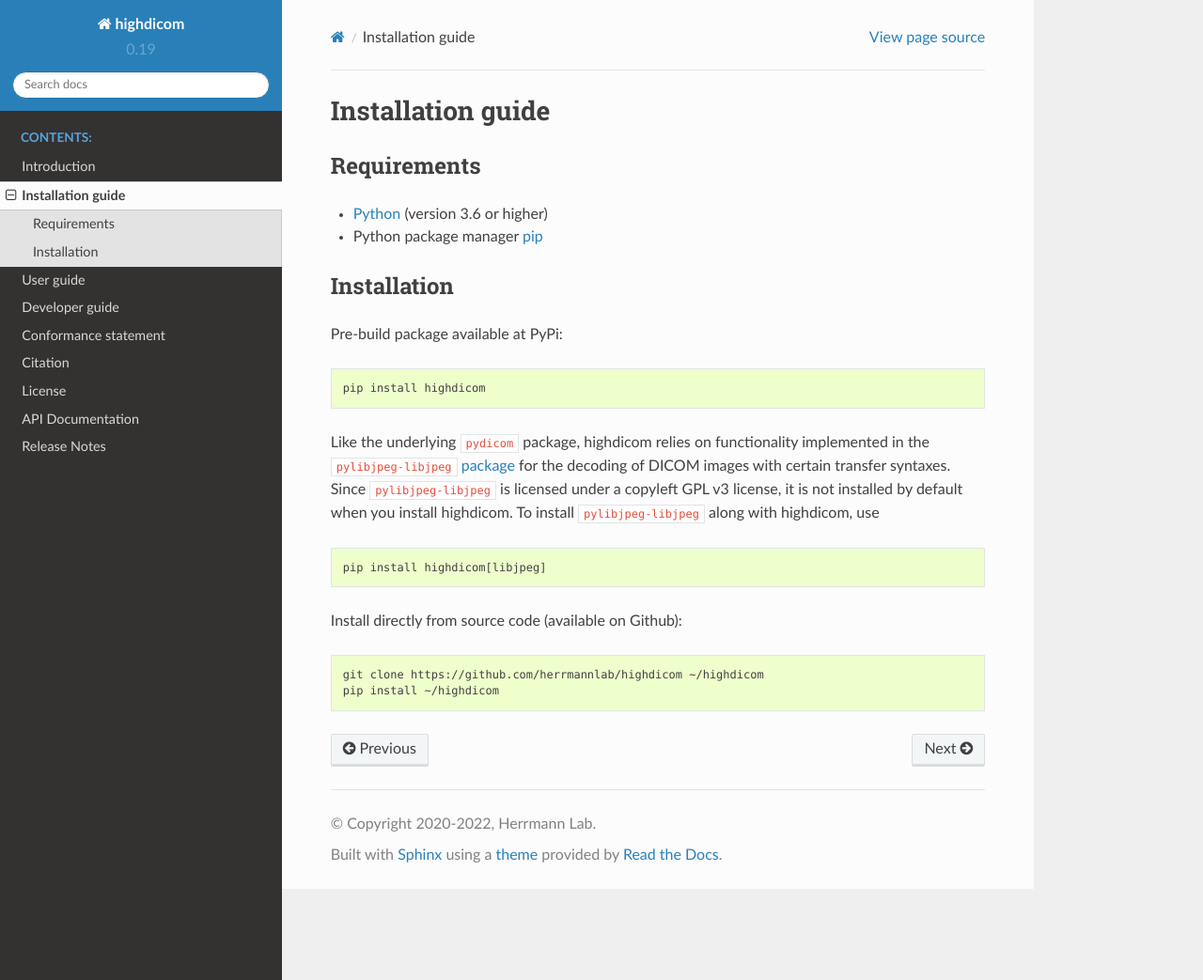
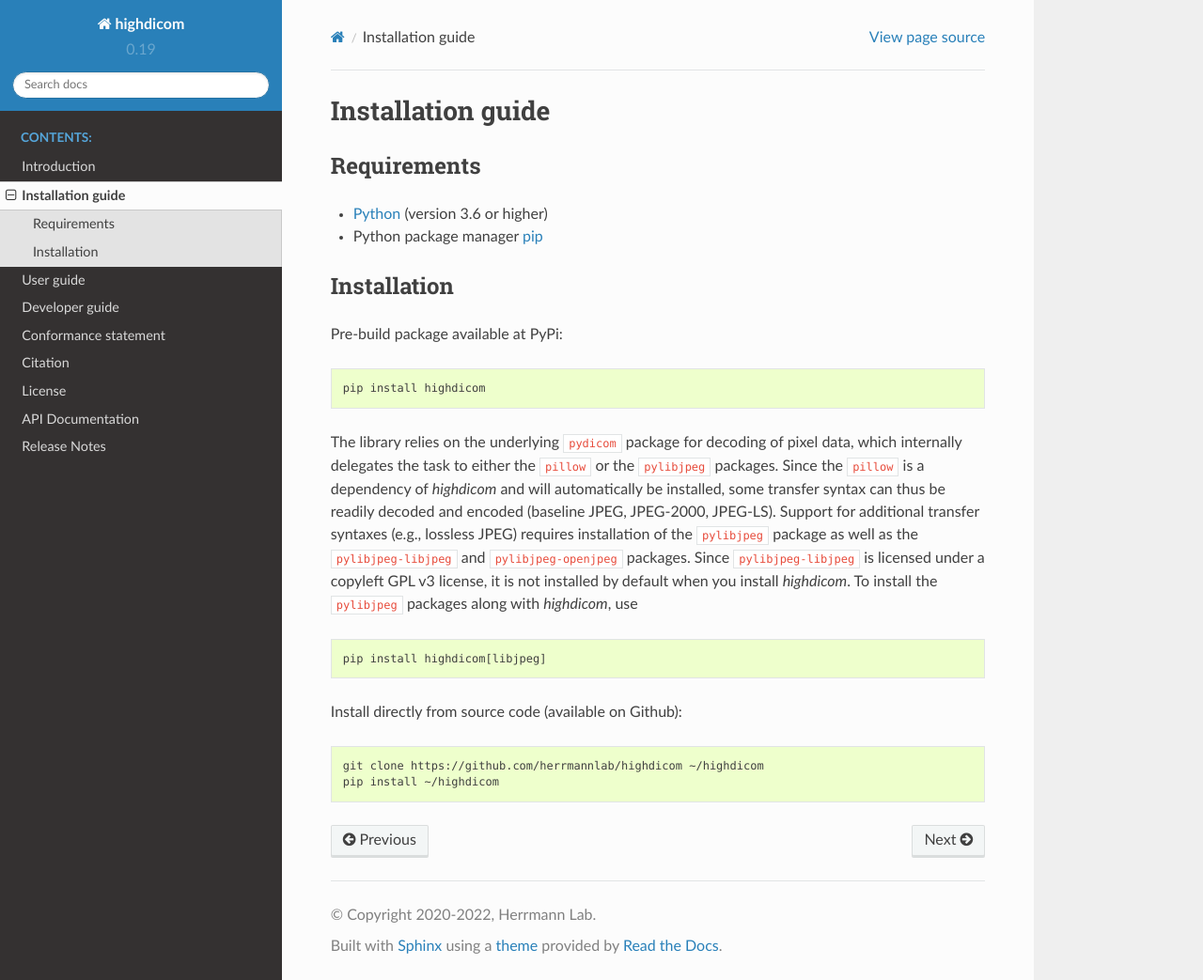
Before and after one commit to ImagingDataCommons/highdicom, a Sphinx documentation site: the page built from docs/installation.rst, in a window 1280 px wide and 1043 px high. Shown: the whole window at 94% size. Built offline with Sphinx 7.4.7 and the Read the Docs theme 2.0.0, drawn with Linux system fonts in a browser that asks for light colours.

Commit message:
Update docs/installation.rst
Co-authored-by: Markus D. Herrmann <hackermd@users.noreply.github.com>

```diff
--- a/docs/installation.rst
+++ b/docs/installation.rst
@@ -22,13 +22,10 @@
 
     pip install highdicom
 
-Like the underlying ``pydicom`` package, highdicom relies on functionality
-implemented in the ``pylibjpeg-libjpeg``
-`package <https://pypi.org/project/pylibjpeg-libjpeg/>`_ for the decoding of
-DICOM images with certain transfer syntaxes. Since ``pylibjpeg-libjpeg`` is
-licensed under a copyleft GPL v3 license, it is not installed by default when
-you install highdicom. To install ``pylibjpeg-libjpeg`` along with highdicom,
-use
+The library relies on the underlying ``pydicom`` package for decoding of pixel data, which internally delegates the task to either the ``pillow`` or the ``pylibjpeg`` packages.
+Since the ``pillow`` is a dependency of *highdicom* and will automatically be installed, some transfer syntax can thus be readily decoded and encoded (baseline JPEG, JPEG-2000, JPEG-LS).
+Support for additional transfer syntaxes (e.g., lossless JPEG) requires installation of the ``pylibjpeg`` package as well as the ``pylibjpeg-libjpeg`` and ``pylibjpeg-openjpeg`` packages.
+Since ``pylibjpeg-libjpeg`` is licensed under a copyleft GPL v3 license, it is not installed by default when you install *highdicom*. To install the ``pylibjpeg`` packages along with *highdicom*, use
 
 .. code-block:: none
 
```
